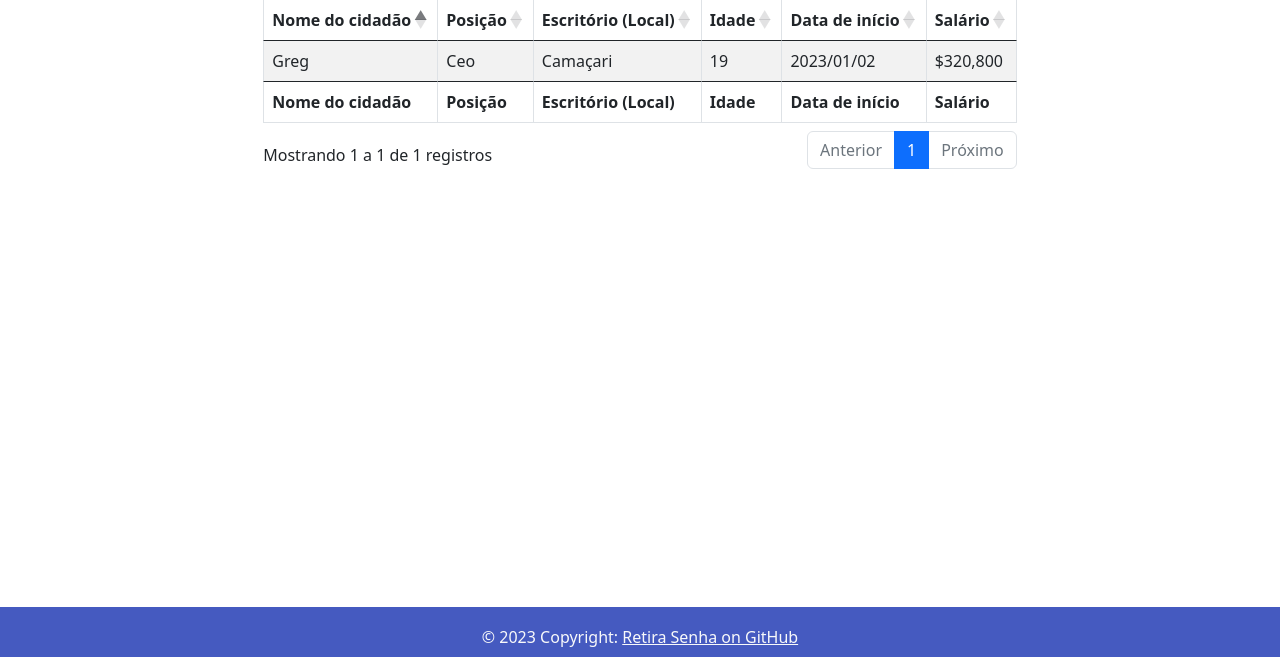
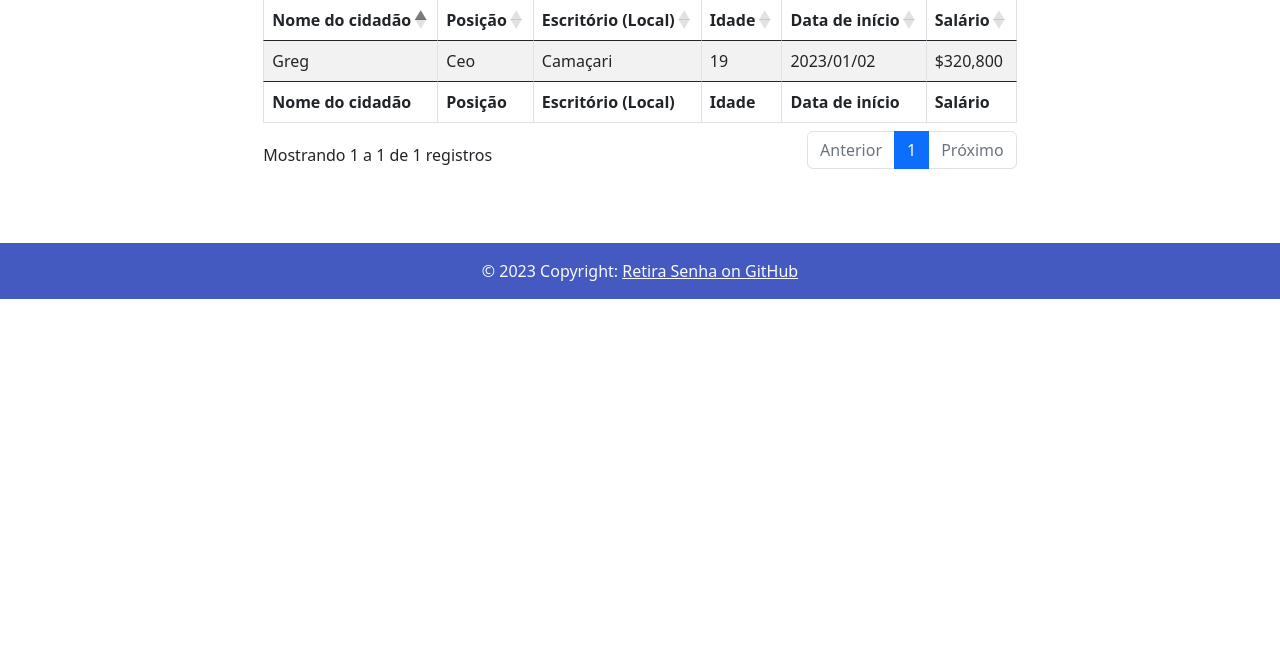
Before and after one commit to Dedo-Finger2/Retira-Senha, a PHP site: page /App/Tests/home.php in a window 1280 px wide. Shown: the part 143-800 px from the top of the page. Run offline with PHP 8.4, Linux system fonts and the light colour scheme; some libraries are stand-ins or nearby versions.

Commit message:
footer concertado de uma vez por todas

```diff
--- a/App/Controller/tabelaSenhasFiltradas.php
+++ b/App/Controller/tabelaSenhasFiltradas.php
@@ -109,3 +109,4 @@ $senhas = (new ControllerSenha())->listPasswords($_POST);
     <?php } else {
     echo "<h3 class='text-center mt-5'>Nenhuma senha encontrada com os filtros aplicados! <a href='filtragemDeSenhas.php'>Tente novamente</a>.</h3>";
 } ?>
+</div>
--- a/App/Public/Css/customBootstrap.css
+++ b/App/Public/Css/customBootstrap.css
@@ -24,18 +24,6 @@
     padding-bottom: 70px; /* espaço para o footer */
   }
 
-  footer {
-    padding-top: 70px;
-    position: fixed;
-    width: 100%;
-    height: 50px;
-    background-color: #333;
-    color: #fff;
-    text-align: center;
-    padding: 2px;
-    bottom: 0;
-  }
-
   /**
   * Responsividade para telas pequenas
   */
--- a/App/View/footer.php
+++ b/App/View/footer.php
@@ -3,7 +3,7 @@
   integrity="sha384-9ndCyUaIbzAi2FUVXJi0CjmCapSmO7SnpJef0486qhLnuZ2cdeRhO02iuK6FUUVM" crossorigin="anonymous">
 
 <!-- Footer -->
-<footer class="container-fluid bg-nosso-azul text-center text-lg-start fixed-bottom">
+<footer class="container-fluid bg-nosso-azul text-center text-lg-start">
   <!-- Copyright -->
   <div class="container-fluid">
     <div class="text-center p-3 text-light">
--- a/App/View/senhasFiltradas.php
+++ b/App/View/senhasFiltradas.php
@@ -41,6 +41,9 @@ if (!isset($_SESSION['rg'])) {
     <!-- Tabela -->
     <?php require_once("../Controller/tabelaSenhasFiltradas.php") ?>
 
+    <!-- FOOTER -->
+    <?php require_once("footer.php"); ?>
+
     <!-- Script para inicializar o DataTable -->
     <script src="https://code.jquery.com/jquery-3.6.0.min.js"></script>
     <script src="https://cdn.datatables.net/1.11.2/js/jquery.dataTables.min.js"></script>
@@ -72,8 +75,5 @@ if (!isset($_SESSION['rg'])) {
             $('.paginate_button.previous, .paginate_button.next').addClass('btn-3d');
         });
     </script>
-
-    <!-- FOOTER -->
-    <?php require_once("footer.php"); ?>
 </body>
 </html>
```
